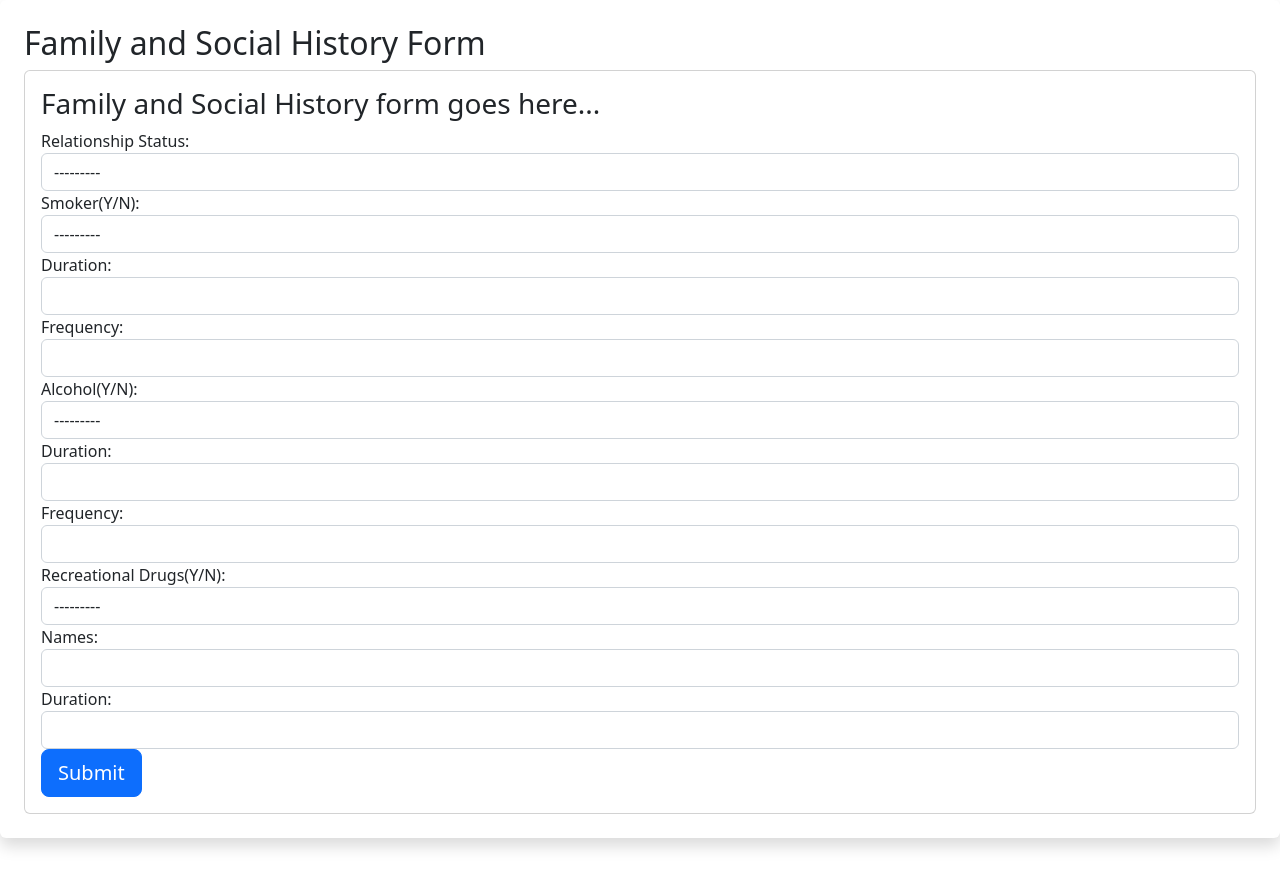
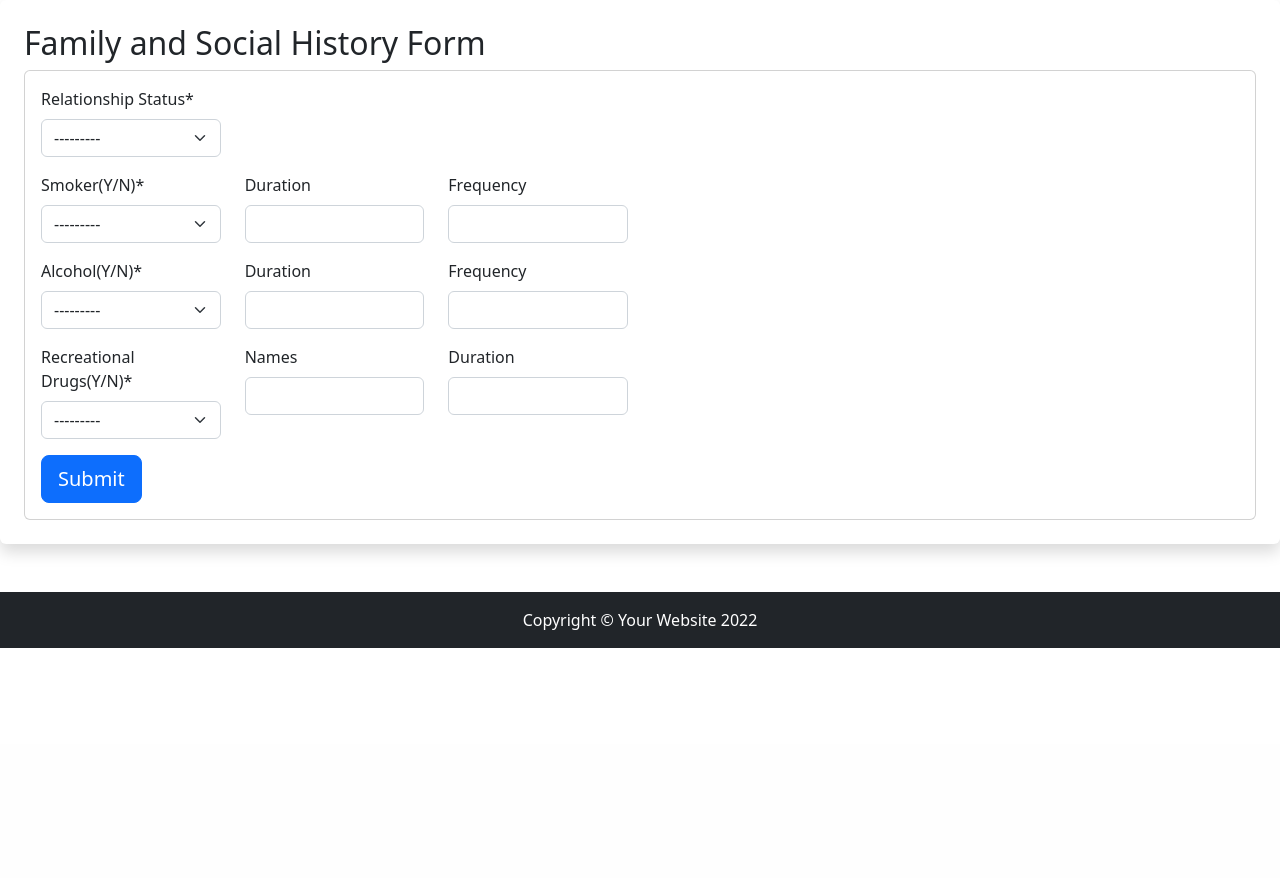
Before and after one commit to Stephen-Nw/nwaukwaPHR, a Django app: page /user_familySocialHx in a window 1280 px wide. Shown: the part 56-934 px from the top of the page. After the commit the page ends 704 px from the top, so only its background shows below. Run offline with Django 4.2, Linux system fonts and the light colour scheme; some libraries are stand-ins or nearby versions.

Commit message:
format fsh form

```diff
--- a/health_records/templates/health_records/user_familySocialHx.html
+++ b/health_records/templates/health_records/user_familySocialHx.html
@@ -15,11 +15,45 @@
     <form action="" method=POST class="card p-3">
 
         {% csrf_token %}
-         <h3>Family and Social History form goes here...</h3>
 
-        {{ form }}
-
-
+         <div class='row'>
+            <div class='col-2'>
+                {{ form.status|as_crispy_field }}
+            </div>
+         </div>
+         <div class='row'>
+            <div class='col-2'>
+                {{ form.smoker|as_crispy_field }}
+            </div>
+            <div class='col-2'>
+                {{ form.smoker_duration|as_crispy_field }}
+            </div>
+            <div class='col-2'>
+                {{ form.smoker_frequency|as_crispy_field }}
+            </div>
+         </div>
+         <div class='row'>
+            <div class='col-2'>
+                {{ form.alcohol|as_crispy_field }}
+            </div>
+            <div class='col-2'>
+                {{ form.alcohol_duration|as_crispy_field }}
+            </div>
+            <div class='col-2'>
+                {{ form.alcohol_frequency|as_crispy_field }}
+            </div>
+         </div>
+         <div class='row'>
+            <div class='col-2'>
+                {{ form.drug|as_crispy_field }}
+            </div>
+            <div class='col-2'>
+                {{ form.drug_names|as_crispy_field }}
+            </div>
+            <div class='col-2'>
+                {{ form.drug_duration|as_crispy_field }}
+            </div>
+         </div>
         <fieldset>
             <input type="Submit" value="Submit" class="btn btn-primary btn-lg">
         </fieldset>
```
